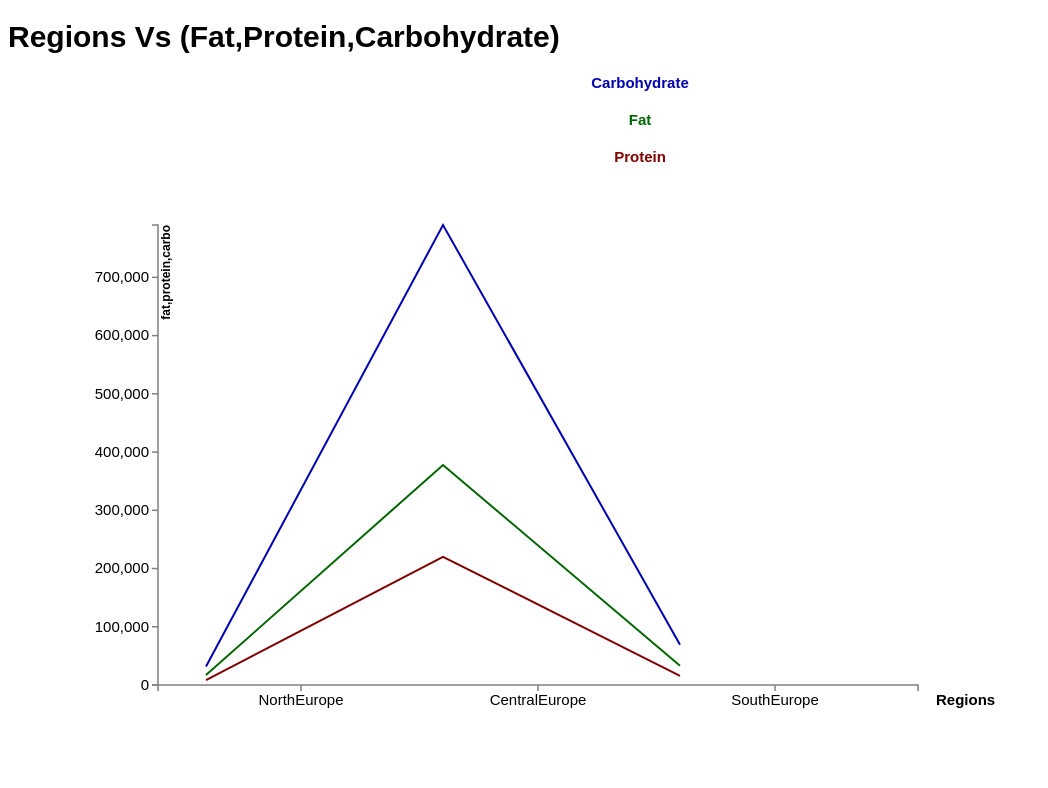
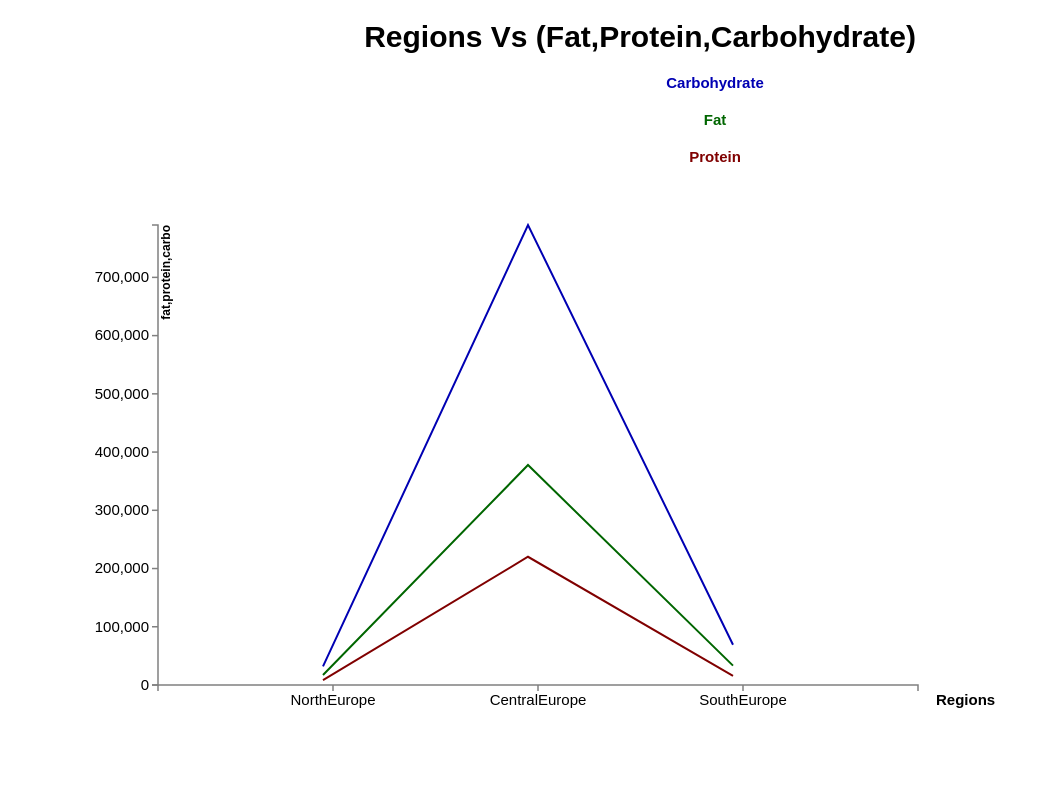
Before and after one commit to Gayathri-gayu/Foodfacts, a website: page lines.html in a window 1280 px wide. Shown: the whole page, without its empty margins (0-1048 px from the left). Drawn offline with nearby package versions, Linux system fonts and the light colour scheme.

Commit message:
made changes in lines.js

```diff
--- a/barchart.js
+++ b/barchart.js
@@ -72,8 +72,8 @@
           .attr("height", function (d) {
               return vertical(d.y0) - vertical(d.y + d.y0);
         })
-.transition().duration(3000)
-.delay(function(d,i){return i*200 ;})
+      .transition().duration(3000)
+      .delay(function(d,i){return i*200 ;})
       .attr("width", horizontal.rangeBand());
 
 
--- a/index.js
+++ b/index.js
@@ -2,6 +2,7 @@ var fs=require('fs');
 var lineReader = require('readline').createInterface({
  input : fs.createReadStream('data/FoodFacts.csv')
 });
+
 var i=0;
 var linearray=[];
 var headerline = 0;
--- a/linejs.js
+++ b/linejs.js
@@ -6,7 +6,7 @@ var margin={top:40, bottom:100, left:150, right:90},
     vertical=d3.scale.linear().rangeRound([height,0]);
 
 var x = d3.scale.ordinal()
-    .rangeRoundBands([0,width], 0.2,0.2);
+    .rangeRoundBands([0,width], 0.9,0.8);
 var	y = d3.scale.linear().range([height, 0]);
 
  var	xAxis = d3.svg.axis().scale(x)
@@ -35,6 +35,7 @@ var	svg = d3.select("#multiline")
 		.attr("transform", "translate(" + margin.left + "," + margin.top + ")");
 
 // Get the data
+
 d3.json("output/Multi-seriesline.json", function(error, data) {
 	data.forEach(function(d) {
 		d.country = d.country;
@@ -50,20 +51,22 @@ d3.json("output/Multi-seriesline.json", function(error, data) {
 
 	y.domain([0, d3.max(data, function(d) { return Math.max(d.Fat, d.Protien,d.carbohydrates); })]);
 
+ //counrty Vs fat
 	svg.append("path")
 		.attr("class", "line")
-    .style("stroke", "#006600")     //counrty Vs fat
+    .style("stroke", "#006600")
 		.attr("d", valueline(data));
 
-
+   //counrty Vs protein
 	svg.append("path")
 		.attr("class", "line")
-		.style("stroke", "#800000")  //counrty Vs protein
+		.style("stroke", "#800000")
 		.attr("d", valueline2(data));
 
+//counrty Vs carbohyderate
     svg.append("path")
       .attr("class", "line")
-      .style("stroke", "#0000b3")   //counrty Vs carbohyderate
+      .style("stroke", "#0000b3")
       .attr("d", valueline3(data));
 
 
@@ -80,9 +83,7 @@ svg.append("g")
        .style("color","red")
        .text("Regions");
 
-
-
-		svg.append("g")
+	 	svg.append("g")
     .attr("class", "axis")
     .call(yAxis)
     .append("text")
@@ -95,5 +96,4 @@ svg.append("g")
 
        var text = svg.append("svg:text");
 
-
 });
--- a/lines.html
+++ b/lines.html
@@ -9,10 +9,10 @@
 <body>
 
 <div id="multiline">
-	<h1>Regions Vs (Fat,Protein,Carbohydrate)</h1>
-	<h4 style="color:#0000b3;text-align:center">Carbohydrate</h4>
-	<h4 style="color:#006600;text-align:center">Fat</h4>
-	<h4 style="color:#800000;text-align:center">Protein</h4>
+	<h1 style="text-align: center">Regions Vs (Fat,Protein,Carbohydrate)</h1>
+	<h4 style="color:#0000b3;text-align:center;padding-left:150px;">Carbohydrate</h4>
+	<h4 style="color:#006600;text-align:center;padding-left:150px;">Fat</h4>
+	<h4 style="color:#800000;text-align:center;padding-left:150px;">Protein</h4>
      </div>
 
 <script src="https://d3js.org/d3.v3.min.js" charset="utf-8"></script>
```
Also changed, not shown: README.md, linestyle.css (line endings or trailing spaces).
